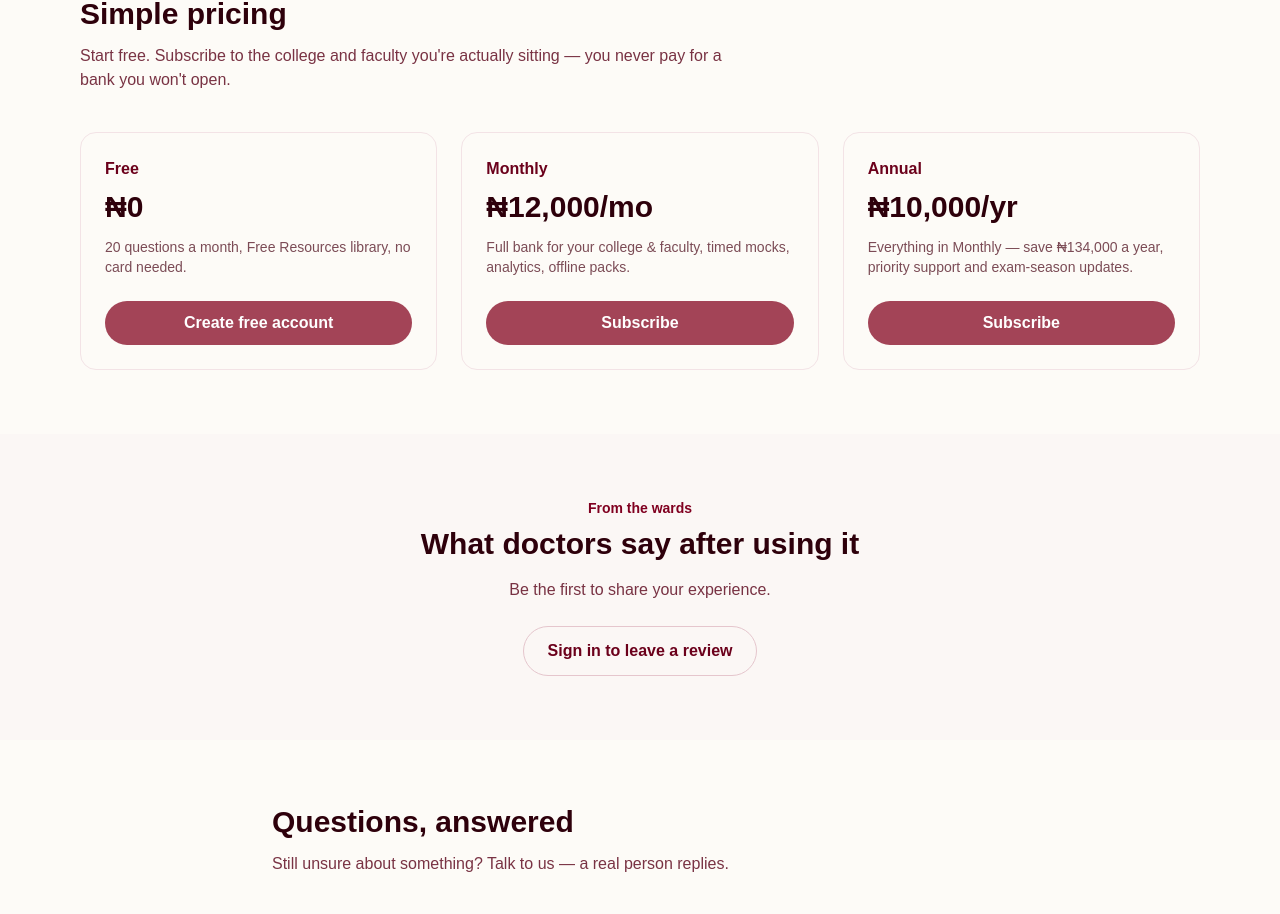
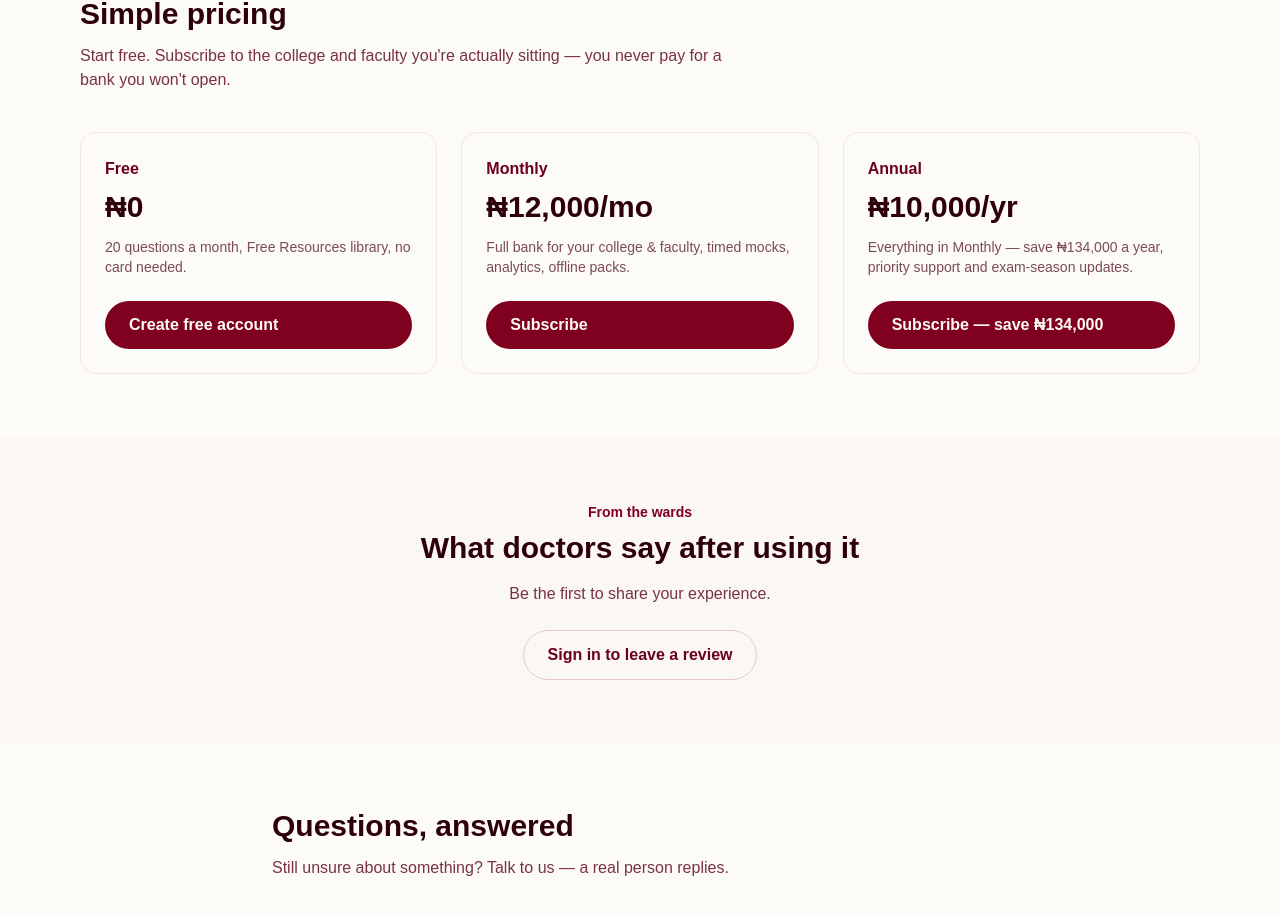
Before and after one commit to Emeriem-Berthram/Medscope, a Next.js app: page / in a window 1280 px wide. Shown: the part 3792-4706 px from the top of the page. Built offline with nearby package versions, Linux system fonts and the light colour scheme; no server answers.

Commit message:
Paystack checkout: plan picker, popup, plan activation

```diff
--- a/src/app/page.tsx
+++ b/src/app/page.tsx
@@ -1,3 +1,5 @@
+import PricingButton from "@/components/pricing-button";
+
 const features = [
   {
     title: "Real exam recalls",
@@ -455,20 +457,33 @@ export default function Home() {
         </p>
         <div className="mt-10 grid gap-6 md:grid-cols-3">
           {[
-            ["Free", "₦0", "20 questions a month, Free Resources library, no card needed."],
-            ["Monthly", "₦12,000/mo", "Full bank for your college & faculty, timed mocks, analytics, offline packs."],
-            ["Annual", "₦10,000/yr", "Everything in Monthly — save ₦134,000 a year, priority support and exam-season updates."],
-          ].map(([name, price, desc]) => (
-            <div key={name} className="flex flex-col rounded-2xl border border-burgundy-100 p-6">
-              <h3 className="font-bold text-burgundy-700">{name}</h3>
-              <p className="mt-2 text-3xl font-bold">{price}</p>
-              <p className="mt-3 flex-1 text-sm text-burgundy-900/70">{desc}</p>
-              <a
-                href={name === "Free" ? "/signup" : "/login"}
-                className="mt-6 rounded-full bg-burgundy-500 px-4 py-2.5 text-center font-semibold text-white hover:bg-burgundy-600"
-              >
-                {name === "Free" ? "Create free account" : "Subscribe"}
-              </a>
+            {
+              name: "Free",
+              price: "₦0",
+              desc: "20 questions a month, Free Resources library, no card needed.",
+              plan: "free" as const,
+              cta: "Create free account",
+            },
+            {
+              name: "Monthly",
+              price: "₦12,000/mo",
+              desc: "Full bank for your college & faculty, timed mocks, analytics, offline packs.",
+              plan: "monthly" as const,
+              cta: "Subscribe",
+            },
+            {
+              name: "Annual",
+              price: "₦10,000/yr",
+              desc: "Everything in Monthly — save ₦134,000 a year, priority support and exam-season updates.",
+              plan: "annual" as const,
+              cta: "Subscribe — save ₦134,000",
+            },
+          ].map((p) => (
+            <div key={p.name} className="flex flex-col rounded-2xl border border-burgundy-100 bg-cream-50 p-6">
+              <h3 className="font-bold text-burgundy-700">{p.name}</h3>
+              <p className="mt-2 text-3xl font-bold">{p.price}</p>
+              <p className="mt-3 flex-1 text-sm text-burgundy-900/70">{p.desc}</p>
+              <PricingButton plan={p.plan} label={p.cta} />
             </div>
           ))}
         </div>
--- /dev/null
+++ b/src/components/pricing-button.tsx
@@ -0,0 +1,51 @@
+"use client";
+
+import Link from "next/link";
+import { useState } from "react";
+import { useAuth } from "@/lib/auth";
+import SubscribeModal from "./subscribe-modal";
+
+export default function PricingButton({
+  plan,
+  label,
+}: {
+  plan: "free" | "monthly" | "annual";
+  label: string;
+}) {
+  const { user } = useAuth();
+  const [modalOpen, setModalOpen] = useState(false);
+
+  if (plan === "free") {
+    return (
+      <Link
+        href="/signup"
+        className="mt-6 rounded-full bg-burgundy-600 px-6 py-3 font-semibold text-cream-50 hover:bg-burgundy-700"
+      >
+        {label}
+      </Link>
+    );
+  }
+
+  if (!user) {
+    return (
+      <Link
+        href="/signup"
+        className="mt-6 rounded-full bg-burgundy-600 px-6 py-3 font-semibold text-cream-50 hover:bg-burgundy-700"
+      >
+        {label}
+      </Link>
+    );
+  }
+
+  return (
+    <>
+      <button
+        onClick={() => setModalOpen(true)}
+        className="mt-6 rounded-full bg-burgundy-600 px-6 py-3 font-semibold text-cream-50 hover:bg-burgundy-700"
+      >
+        {label}
+      </button>
+      <SubscribeModal open={modalOpen} onClose={() => setModalOpen(false)} />
+    </>
+  );
+}
--- /dev/null
+++ b/src/components/subscribe-modal.tsx
@@ -0,0 +1,108 @@
+"use client";
+
+import { FormEvent, useState } from "react";
+import { useAuth } from "@/lib/auth";
+import { PLANS, payWithPaystack } from "@/lib/paystack";
+
+export default function SubscribeModal({
+  open,
+  onClose,
+}: {
+  open: boolean;
+  onClose: () => void;
+}) {
+  const { user, setProfile } = useAuth();
+  const [busy, setBusy] = useState(false);
+  const [status, setStatus] = useState<"idle" | "paying" | "paid" | "error">(
+    "idle"
+  );
+
+  if (!open || !user) return null;
+
+  const pay = (plan: "monthly" | "annual") => (e: FormEvent) => {
+    e.preventDefault();
+    setBusy(true);
+    setStatus("paying");
+    payWithPaystack({
+      email: user.email,
+      amountKobo:
+        plan === "annual"
+          ? PLANS[1].amountKobo
+          : PLANS[0].amountKobo,
+      plan,
+      onSuccess: (reference) => {
+        // Test mode: mark the plan active. In production,
+        // verify the reference server-side before granting access.
+        setProfile({ plan });
+        setStatus("paid");
+        setBusy(false);
+        setTimeout(onClose, 1800);
+      },
+      onCancel: () => {
+        setStatus("idle");
+        setBusy(false);
+      },
+    });
+  };
+
+  return (
+    <div
+      className="fixed inset-0 z-50 flex items-center justify-center bg-burgundy-950/60 p-4"
+      onClick={onClose}
+    >
+      <div
+        className="w-full max-w-md rounded-3xl border border-burgundy-100 bg-cream-50 p-8"
+        onClick={(e) => e.stopPropagation()}
+      >
+        <h2 className="text-2xl font-bold text-burgundy-950">
+          Subscribe to Medscope
+        </h2>
+        <p className="mt-1 text-sm text-burgundy-800/70">
+          Paying as {user.email}. Test mode — no real money moves.
+        </p>
+
+        {status === "paid" ? (
+          <div className="mt-6 rounded-2xl bg-burgundy-50 p-6 text-center">
+            <p className="text-lg font-bold text-burgundy-700">
+              Payment successful
+            </p>
+            <p className="mt-1 text-sm text-burgundy-800/70">
+              Your full question bank is unlocked.
+            </p>
+          </div>
+        ) : (
+          <div className="mt-6 space-y-3">
+            {PLANS.map((plan) => (
+              <button
+                key={plan.id}
+                onClick={pay(plan.id)}
+                disabled={busy}
+                className="flex w-full items-center justify-between rounded-2xl border border-burgundy-100 bg-cream-50 p-5 text-left hover:border-burgundy-400 disabled:opacity-60"
+              >
+                <div>
+                  <p className="font-bold text-burgundy-950">{plan.name}</p>
+                  <p className="mt-1 text-xs text-burgundy-800/70">
+                    {plan.blurb}
+                  </p>
+                </div>
+                <p className="ml-4 text-xl font-bold text-burgundy-600">
+                  {plan.price}
+                </p>
+              </button>
+            ))}
+            {status === "paying" && (
+              <p className="text-center text-sm text-burgundy-800/70">
+                Complete the payment in the Paystack popup…
+              </p>
+            )}
+            {status === "error" && (
+              <p className="rounded-lg bg-red-50 px-3 py-2 text-sm text-red-700">
+                Payment failed. Try again.
+              </p>
+            )}
+          </div>
+        )}
+      </div>
+    </div>
+  );
+}
--- /dev/null
+++ b/src/lib/paystack.ts
@@ -0,0 +1,80 @@
+/* Paystack checkout (test mode).
+   Loads the Paystack popup script on demand — no package
+   needed. Amounts are in kobo (₦12,000 = 1,200,000). */
+
+export const PAYSTACK_PUBLIC_KEY =
+  process.env.NEXT_PUBLIC_PAYSTACK_KEY ??
+  "pk_test_6d1a59ef58a32c0ae8ed1b9afe17c241a48dc82f";
+
+export const PLANS = [
+  {
+    id: "monthly" as const,
+    name: "Monthly",
+    price: "₦12,000/mo",
+    amountKobo: 1200000,
+    blurb: "Full bank for your college & faculty, timed mocks, analytics, offline packs.",
+  },
+  {
+    id: "annual" as const,
+    name: "Annual",
+    price: "₦10,000/yr",
+    amountKobo: 1000000,
+    blurb: "Everything in Monthly — save ₦134,000 a year, priority support and exam-season updates.",
+  },
+];
+
+function loadPaystackScript(): Promise<void> {
+  return new Promise((resolve, reject) => {
+    if (typeof window === "undefined") return reject(new Error("no window"));
+    const existing = document.querySelector<HTMLScriptElement>(
+      'script[src*="js.paystack.co"]'
+    );
+    if (existing) {
+      if ((window as any).PaystackPop) return resolve();
+      existing.addEventListener("load", () => resolve());
+      existing.addEventListener("error", reject);
+      return;
+    }
+    const script = document.createElement("script");
+    script.src = "https://js.paystack.co/v1/1.0.3/paystack.js";
+    script.async = true;
+    script.onload = () => resolve();
+    script.onerror = () => reject(new Error("Paystack failed to load"));
+    document.body.appendChild(script);
+  });
+}
+
+interface PayOptions {
+  email: string;
+  amountKobo: number;
+  plan: "monthly" | "annual";
+  onSuccess: (reference: string) => void;
+  onCancel: () => void;
+}
+
+export async function payWithPaystack({
+  email,
+  amountKobo,
+  plan,
+  onSuccess,
+  onCancel,
+}: PayOptions) {
+  await loadPaystackScript();
+  const handler = (window as any).PaystackPop.setup({
+    key: PAYSTACK_PUBLIC_KEY,
+    email,
+    amount: amountKobo,
+    currency: "NGN",
+    ref: `medscope_${Date.now()}_${Math.random()
+      .toString(36)
+      .slice(2, 8)}`,
+    callback: (response: { reference: string }) =>
+      onSuccess(response.reference),
+    onClose: onCancel,
+  });
+  handler.openIframe();
+}
+
+export function planIdFromReference(plan: "monthly" | "annual") {
+  return plan === "annual" ? "annual" : "monthly";
+}
```
